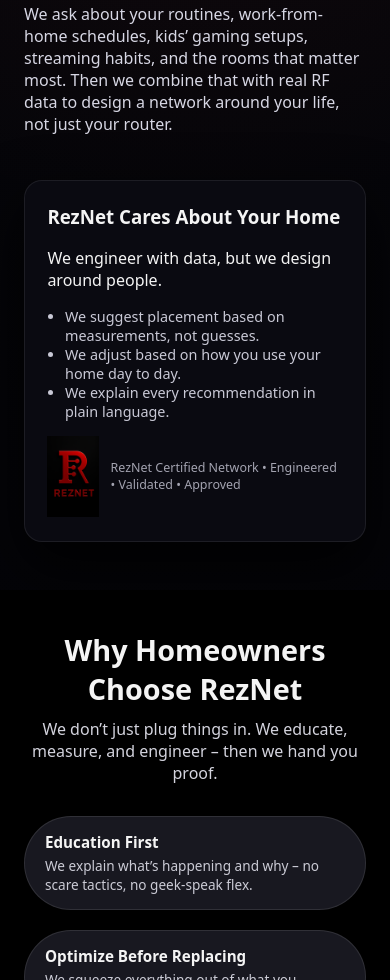
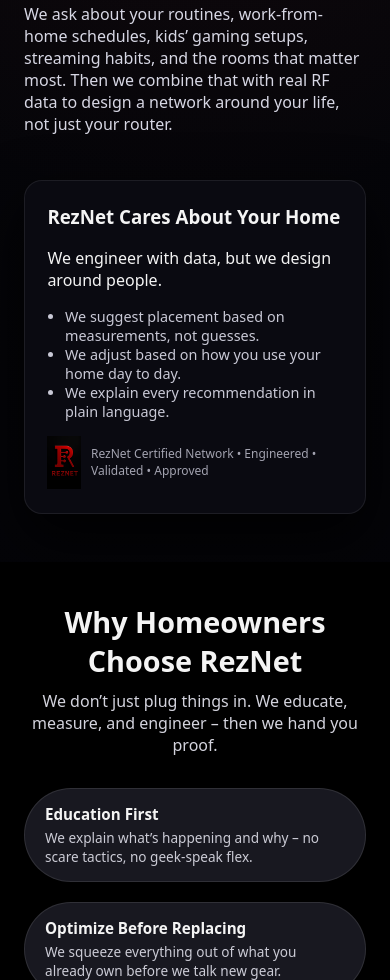
Before and after one commit to reznetllc-bit/reznet-website, a plain HTML site: page home.html in a window 390 px wide. Shown: the part 1575-2555 px from the top of the page. Drawn offline with Linux system fonts and the light colour scheme.

Commit message:
Tighten home layout & seal size; improve mobile split sections

```diff
--- a/styles.site.css
+++ b/styles.site.css
@@ -332,6 +332,8 @@
   border: 1px solid rgba(255,255,255,0.08);
   padding: 1.4rem 1.4rem 1.5rem;
   box-shadow: var(--shadow-soft);
+  max-width: 420px;
+  margin-left: auto;
 }
 
 .split-aside h3 {
@@ -348,15 +350,16 @@
 .seal-wrap {
   display: flex;
   align-items: center;
-  gap: 0.7rem;
+  gap: 0.6rem;
+  margin-top: 0.4rem;
 }
 
 .seal-img {
-  width: 52px;
+  width: 34px; /* smaller seal so it doesn’t dominate */
 }
 
 .seal-caption {
-  font-size: 0.78rem;
+  font-size: 0.75rem;
   color: var(--text-muted);
 }
 
@@ -547,6 +550,8 @@
   margin-top: 0.25rem;
 }
 
+/* Generic small note text */
+
 .note {
   font-size: 0.82rem;
   color: var(--text-muted);
@@ -604,6 +609,12 @@
     gap: 1.8rem;
   }
 
+  .split-aside {
+    max-width: 100%;
+    margin-left: 0;
+    margin-right: 0;
+  }
+
   .process-card {
     grid-template-columns: minmax(0, 1fr);
     padding: 1.7rem 1.4rem 1.7rem;
```
